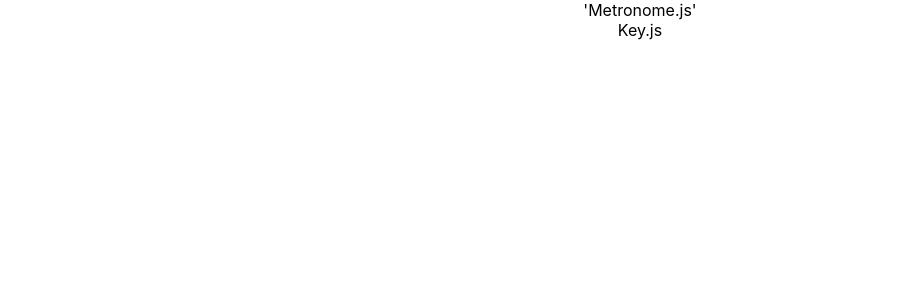
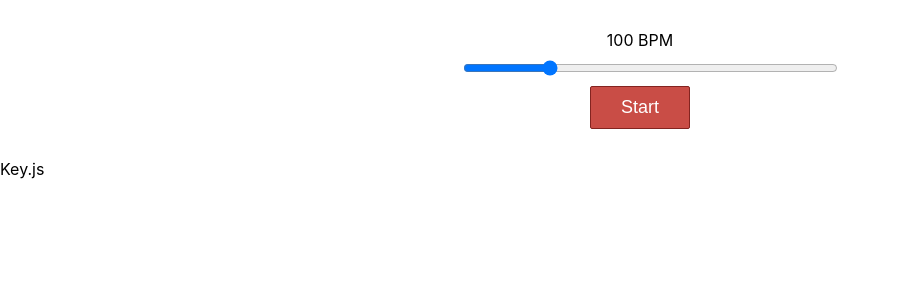
Before and after one commit to MichaelAbe/flowy, a React (Create React App) app: page / in a window 1280 px wide. Shown: the top 300 px of the page, without its empty margins (0-899 px from the left). Built offline with nearby package versions, Linux system fonts and the light colour scheme.

Commit message:
added sliding metronome and css

```diff
--- a/src/App.css
+++ b/src/App.css
@@ -1,38 +1,21 @@
-.App {
+.metronome {
   text-align: center;
+  max-width: 375px;
+  margin: 0 auto;
+  padding: 30px;
 }
 
-.App-logo {
-  height: 40vmin;
-  pointer-events: none;
+.bpm-slider input {
+  width: 100%;
+  margin: 10px;
 }
 
-@media (prefers-reduced-motion: no-preference) {
-  .App-logo {
-    animation: App-logo-spin infinite 20s linear;
-  }
+.metronome button {
+  background: #C94D46;
+  padding: 10px;
+  border: 1px solid #832420;
+  border-radius: 2px;
+  width: 100px;
+  color: #fff;
+  font-size: 18px;
 }
-
-.App-header {
-  background-color: #282c34;
-  min-height: 100vh;
-  display: flex;
-  flex-direction: column;
-  align-items: center;
-  justify-content: center;
-  font-size: calc(10px + 2vmin);
-  color: white;
-}
-
-.App-link {
-  color: #61dafb;
-}
-
-@keyframes App-logo-spin {
-  from {
-    transform: rotate(0deg);
-  }
-  to {
-    transform: rotate(360deg);
-  }
-}
--- a/src/Components/Metronome.js
+++ b/src/Components/Metronome.js
@@ -1,9 +1,24 @@
 import React from 'react'
 
 export default function Metronome() {
+
+    let bpm = 100;
+    let playing = false;
+
+
     return (
-        <div>
-            'Metronome.js'
+        <div className="metronome">
+        <div className="bpm-slider">
+        <div>{bpm} BPM</div>
+          <input
+            type="range"
+            min="60"
+            max="240"
+            value={bpm} />
         </div>
+        <button>
+          {playing ? 'Stop' : 'Start'}
+        </button>
+      </div>
     )
 }
```
